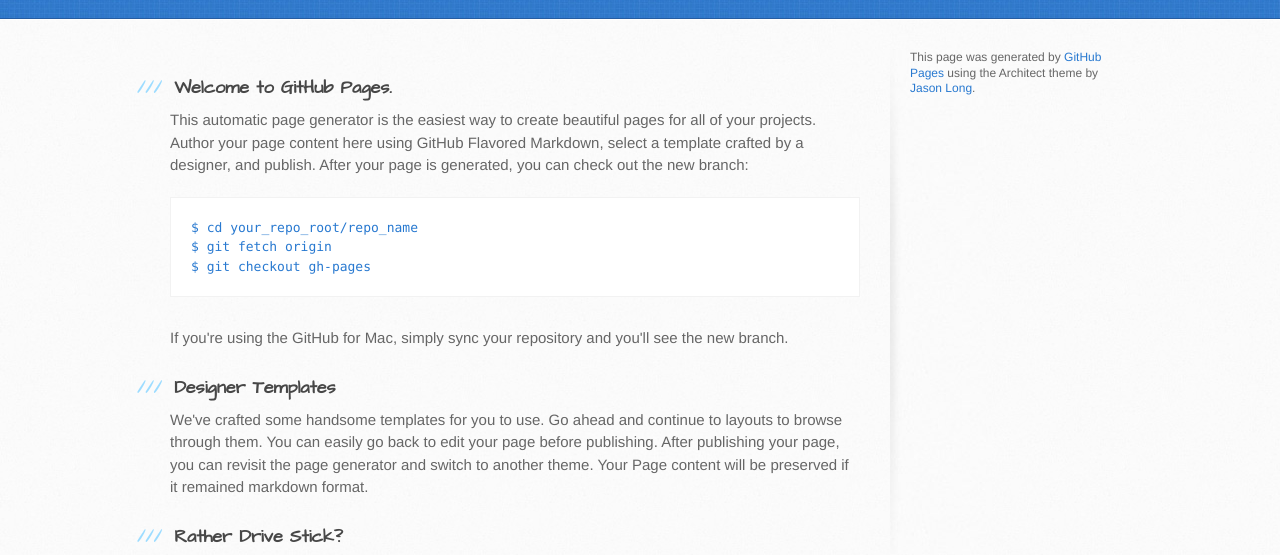
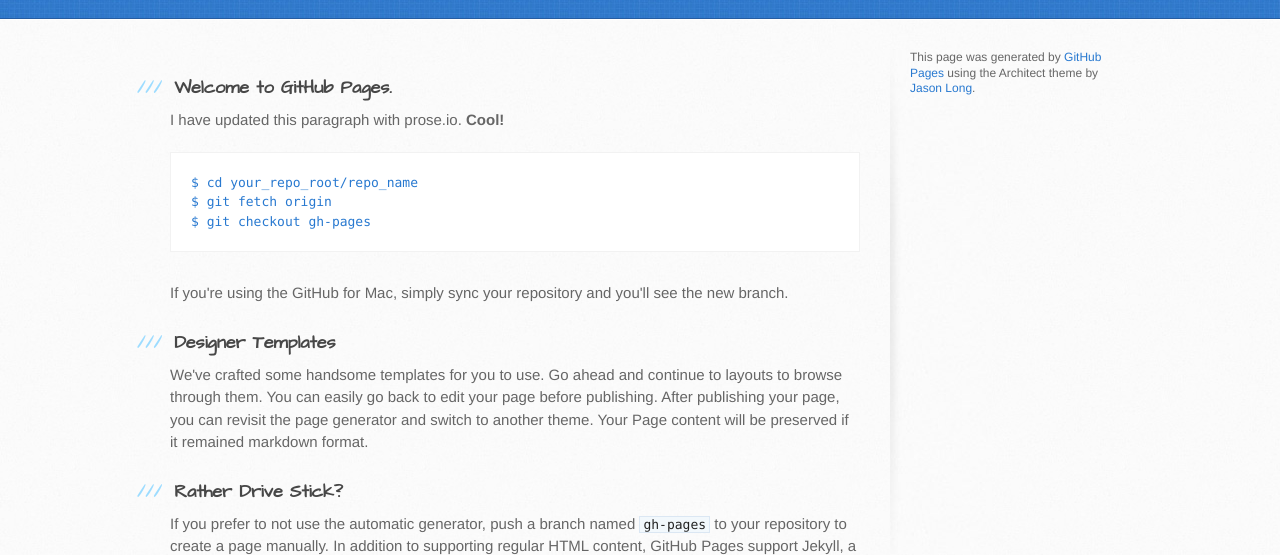
Before and after one commit to fredgdaley2/fredgdaley2FirstTry, a plain HTML site: page index.html in a window 1280 px wide. Shown: the part 182-737 px from the top of the page. Drawn offline with Linux system fonts and the light colour scheme.

Commit message:
Updated index.html

```diff
--- a/index.html
+++ b/index.html
@@ -31,7 +31,7 @@
           <h3>
 <a id="welcome-to-github-pages" class="anchor" href="#welcome-to-github-pages" aria-hidden="true"><span class="octicon octicon-link"></span></a>Welcome to GitHub Pages.</h3>
 
-<p>This automatic page generator is the easiest way to create beautiful pages for all of your projects. Author your page content here using GitHub Flavored Markdown, select a template crafted by a designer, and publish. After your page is generated, you can check out the new branch:</p>
+          <p>I have updated this paragraph with prose.io. <strong>Cool!</strong></p>
 
 <pre><code>$ cd your_repo_root/repo_name
 $ git fetch origin
```
